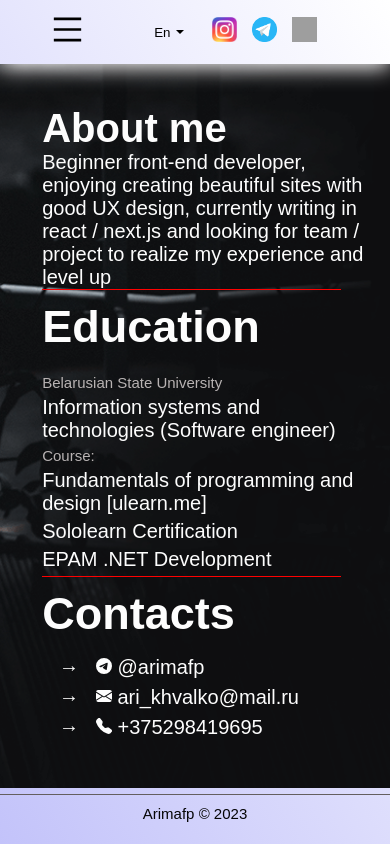
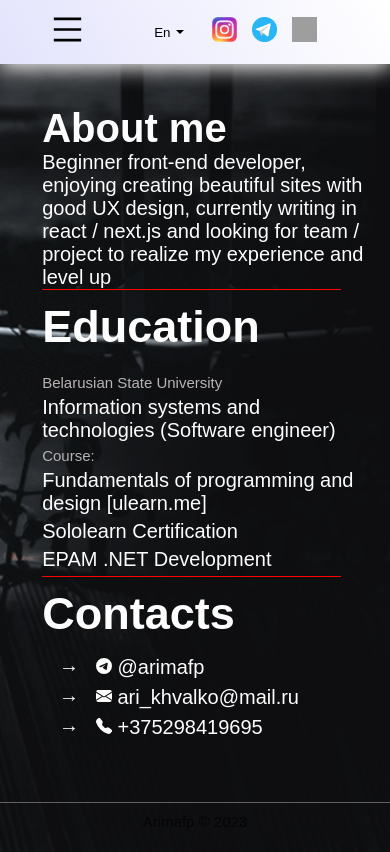
Before and after one commit to Inofp/portfolio, a Next.js app: page /about in a window 390 px wide. Built offline with nearby package versions, Linux system fonts and the light colour scheme; grey boxes are pictures that could not be loaded.

Commit message:
upd mobile responsive

```diff
--- a/src/components/layouts/Skills.jsx
+++ b/src/components/layouts/Skills.jsx
@@ -10,7 +10,7 @@ const Skills = () => {
         <div className='flex justify-center min-h-full'>
             <div className="max-w-[1420px] my-10">
                 <div className='w-full flex flex-col lg:flex-row justify-center  max-lg:items-center'>
-                    <div className="min-w-[300px] order-2 lg:order-1 max-lg:pb-5">
+                    <div className="min-w-[300px] order-2 lg:order-1 max-lg:pb-5 max-lg:px-1">
                     <SideNavBar />
                     </div>
                     <div className='lg:order-2 w-full '>
--- a/src/styles/About.module.scss
+++ b/src/styles/About.module.scss
@@ -146,5 +146,6 @@
 
     .about {
         background-position:right;
+        padding-bottom: 4rem;
     }
 }
```
